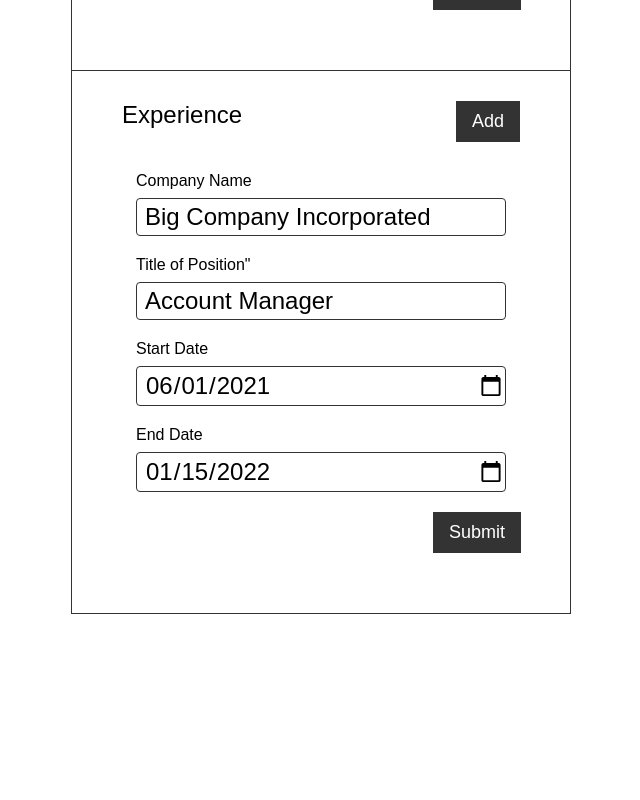
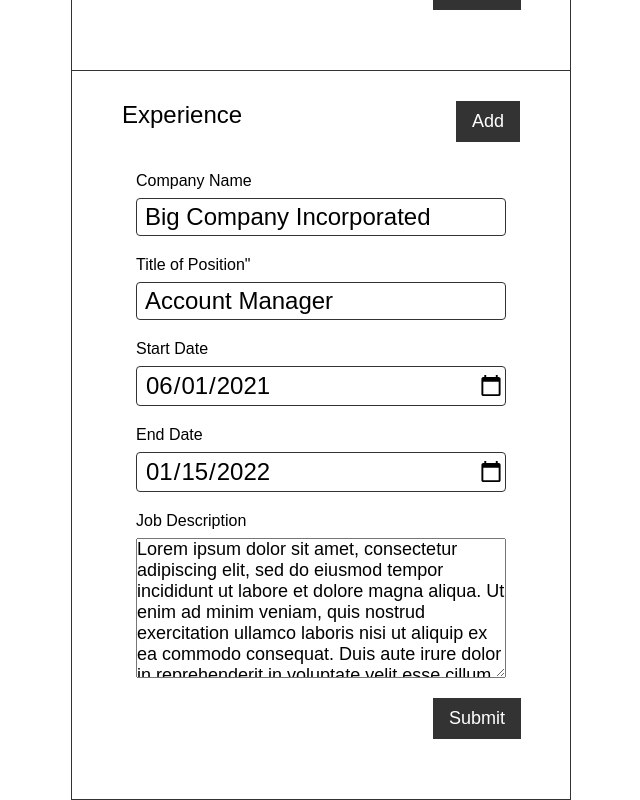
Before and after one commit to Tomd304/cv-project, a React (Create React App) app: page / in a window 1280 px wide. Shown: the part 1055-1855 px from the top of the page, without its empty margins (319-959 px from the left). Before the commit the page ends 1669 px from the top, so only its background shows below. Built offline with nearby package versions, Linux system fonts and the light colour scheme.

Commit message:
Job Description added to Job Experience Sections

```diff
--- a/src/components/ExperienceItem.js
+++ b/src/components/ExperienceItem.js
@@ -9,6 +9,8 @@
       positionTitle: "Account Manager",
       startDate: "2021-06-01",
       endDate: "2022-01-15",
+      jobDescription:
+        "Lorem ipsum dolor sit amet, consectetur adipiscing elit, sed do eiusmod tempor incididunt ut labore et dolore magna aliqua. Ut enim ad minim veniam, quis nostrud exercitation ullamco laboris nisi ut aliquip ex ea commodo consequat. Duis aute irure dolor in reprehenderit in voluptate velit esse cillum dolore eu fugiat nulla pariatur. Excepteur sint occaecat cupidatat non proident, sunt in culpa qui officia deserunt mollit anim id est laborum.",
     };
     this.submitClick = this.submitClick.bind(this);
     this.editClick = this.editClick.bind(this);
@@ -81,6 +83,16 @@
                 type="date"
               />
             </div>
+            <div className="label-group">
+              <label>Job Description</label>
+              <textarea
+                name="jobDescription"
+                value={this.state.jobDescription}
+                style={{ height: 140, fontSize: 18 }}
+                onChange={this.handleChange}
+                placeholder="Description of Job responsibilities / tasks"
+              />
+            </div>
             {this.props.identifier != 0 && (
               <div className="row">
                 <button
@@ -120,6 +132,7 @@
             {this.state.companyName} - {this.state.positionTitle} (
             {this.state.startDate.slice(0, 4)}-{this.state.endDate.slice(0, 4)})
           </h2>
+          <p>{this.state.jobDescription}</p>
         </div>
       );
     }
```
